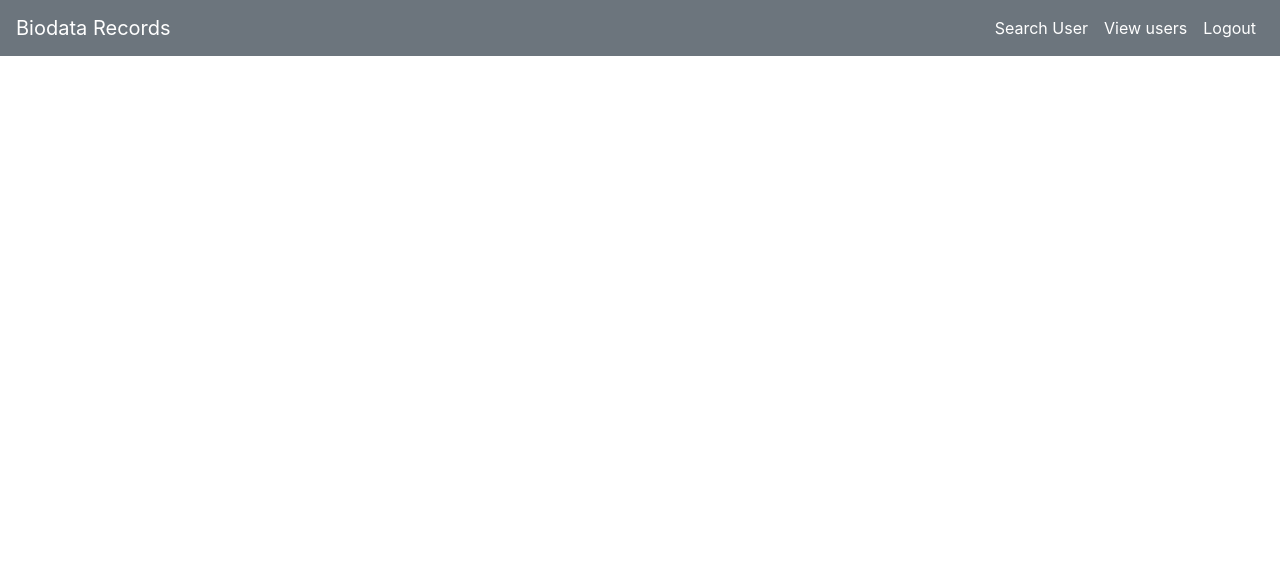
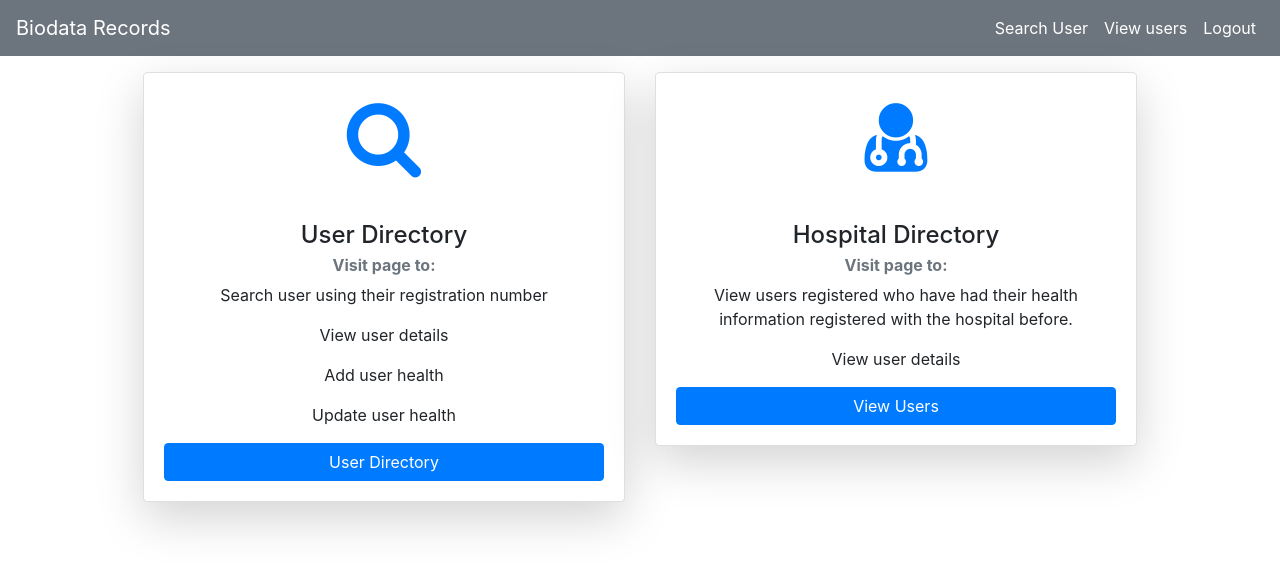
Before and after one commit to ChegeBryan/bdr_2, a PHP site: page /hospital/dashboard.php in a window 1280 px wide. Shown: the top 570 px of the page. Run offline with PHP 8.4, Linux system fonts and the light colour scheme.

Commit message:
🎨 Add hospital dashboard call to action cards

```diff
--- a/hospital/dashboard.php
+++ b/hospital/dashboard.php
@@ -31,6 +31,37 @@
       </div>
     </nav>
 
+    <div class="container py-3" style="width: 1024px">
+      <div class="row">
+        <div class="col-sm-6">
+          <div class="card shadow-lg rounded-lg mb-2">
+            <i class="fa fa-5x fa fa-search text-center text-primary py-4"></i>
+            <div class="card-body text-center">
+              <h4 class="card-title">User Directory</h4>
+              <h6 class="card-subtitle mb-2 text-muted font-weight-bold">Visit page to:</h6>
+              <p class="card-text">Search user using their registration number</p>
+              <p class="card-text">View user details</p>
+              <p class="card-text">Add user health</p>
+              <p class="card-text">Update user health</p>
+              <a href="#" class="btn btn-primary stretched-link btn-block">User Directory</a>
+            </div>
+          </div>
+        </div>
+        <div class="col-sm-6">
+          <div class="card shadow-lg rounded-lg mb-2">
+            <i class="fa fa-5x fa fa-user-md text-center text-primary py-4"></i>
+            <div class="card-body text-center">
+              <h4 class="card-title">Hospital Directory</h4>
+              <h6 class="card-subtitle mb-2 text-muted font-weight-bold">Visit page to:</h6>
+              <p class="card-text">View users registered who have had their health information registered with the
+                hospital before.</p>
+              <p class="card-text">View user details</p>
+              <a href="#" class="btn btn-primary stretched-link btn-block">View Users</a>
+            </div>
+          </div>
+        </div>
+      </div>
+    </div>
 
     <script src="assets/js/jquery.min.js"></script>
 
```
